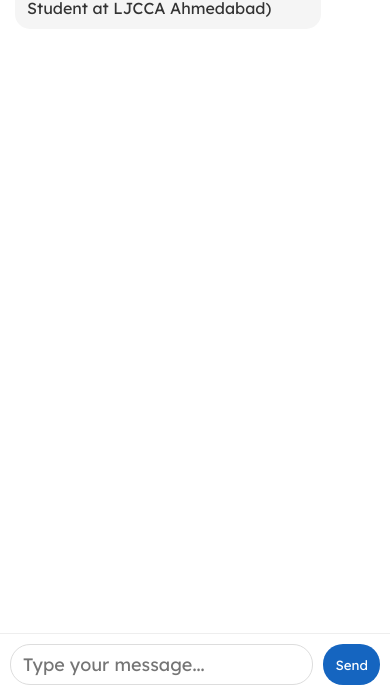
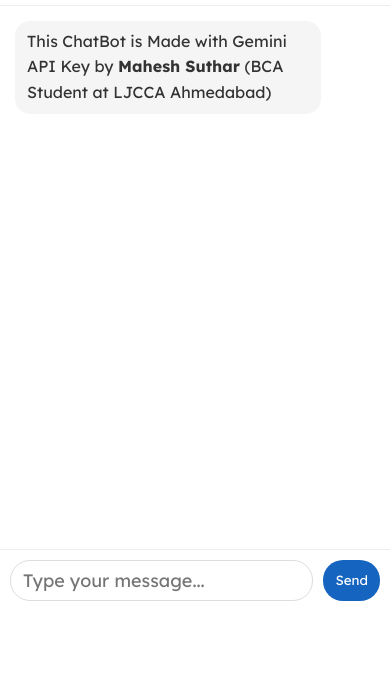
Before and after one commit to maheshsthr/ai, a plain HTML site: page index.html in a window 390 px wide. Shown: the part 149-844 px from the top of the page. Drawn offline with Linux system fonts and the light colour scheme.

Commit message:
Update style.css

```diff
--- a/style.css
+++ b/style.css
@@ -173,16 +173,15 @@
 
         @media (max-width: 480px) {
             .container {
-                height: 100vh;
+                height: 80vh;
                 max-width: 100%;
                 border-radius: 0;
                 box-shadow: none;
             }
 
-            body {
-                height:90vh;
+             body {
+                background-color: white;
             }
-
             .header {
                 padding: 10px;
             }
```
